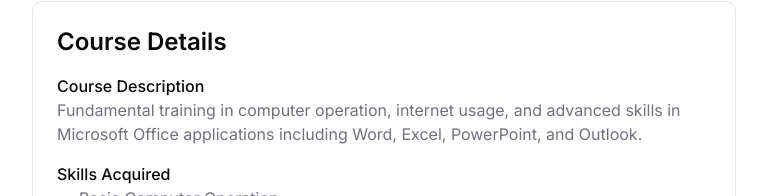
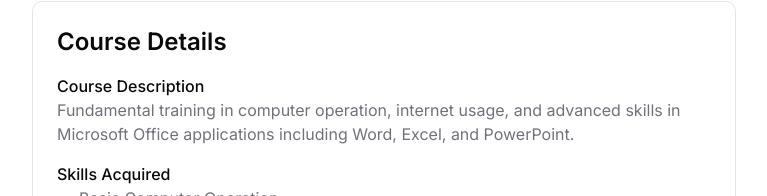
Before and after one commit to saifscripts/delibhaiit-frontend, a Next.js app: page /verify/1 in a window 1280 px wide. Shown: the part 389-585 px from the top of the page, without its empty margins (256-1023 px from the left). Built offline with nearby package versions, Linux system fonts and the light colour scheme; no server answers.

Commit message:
update course details

```diff
--- a/src/app/verify/[certificateId]/page.tsx
+++ b/src/app/verify/[certificateId]/page.tsx
@@ -8,7 +8,7 @@ import Loading from './loading';
 const course = {
   name: 'Basic Computer, Internet and Advance Microsoft Office Management',
   description:
-    'Fundamental training in computer operation, internet usage, and advanced skills in Microsoft Office applications including Word, Excel, PowerPoint, and Outlook.',
+    'Fundamental training in computer operation, internet usage, and advanced skills in Microsoft Office applications including Word, Excel, and PowerPoint.',
   skills_acquired: [
     'Basic Computer Operation',
     'Internet and Email Management',
```
